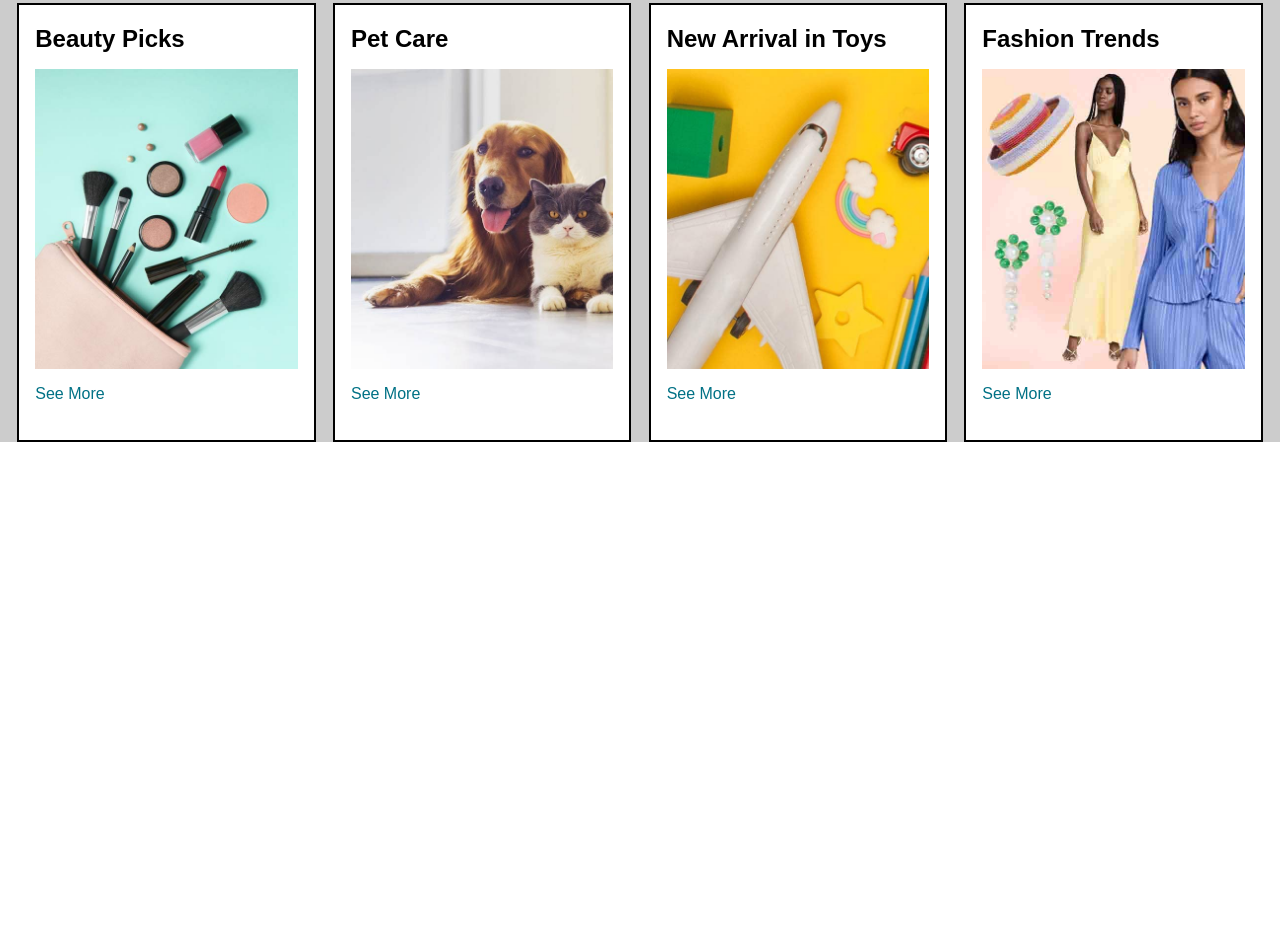
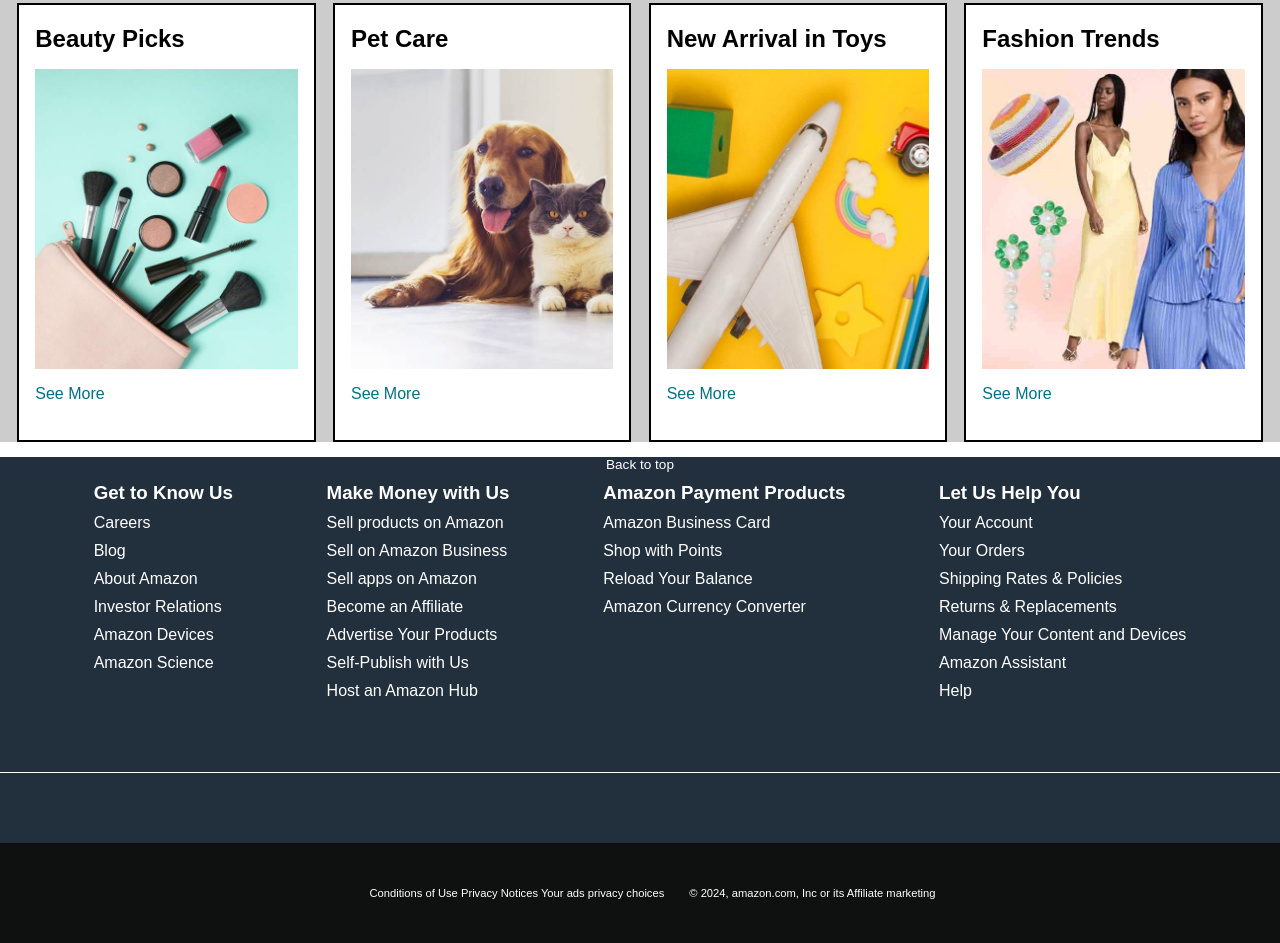
Before and after one commit to isratemma/Amazon-clone, a plain HTML site: page index.html in a window 1280 px wide. Shown: the part 916-1859 px from the top of the page. Before the commit the page ends 1358 px from the top, so only its background shows below. Drawn offline with Linux system fonts and the light colour scheme.

Commit message:
fifth commit

```diff
--- a/index.html
+++ b/index.html
@@ -122,6 +122,72 @@
         </div>
         </div>
     </div>
+    <footer>
+        <div class="foot-panel1">
+            <p>Back to top</p>
+        </div>
+        <div class="foot-panel2">
+            <div class="foot-box">
+                <ul>
+                <h3>Get to Know Us</h3>
+                <p>Careers</p>
+                <p>Blog</p>
+                <p>About Amazon</p>
+                <p>Investor Relations</p>
+                <p>Amazon Devices</p>
+                <p>Amazon Science</p>
+                </ul>
+            </div>
+            <div class="foot-box">
+                <ul>
+                <h3>Make Money with Us</h3>
+                <p>Sell products on Amazon</p>
+                <p>Sell on Amazon Business</p>
+                <p>Sell apps on Amazon</p>
+                <p>Become an Affiliate</p>
+                <p>Advertise Your Products</p>
+                <p>Self-Publish with Us</p>
+                <p>Host an Amazon Hub</p>
+            </ul>
+            </div>
+            <div class="foot-box">
+                <ul>
+                <h3>Amazon Payment Products</h3>
+                <p>Amazon Business Card</p>
+                <p>Shop with Points</p>
+                <p>Reload Your Balance</p>
+                <p>Amazon Currency Converter</p>
+                </ul>
+            </div>
+            <div class="foot-box">
+                <ul>
+                <h3>Let Us Help You</h3>
+                <p>Your Account</p>
+                <p>Your Orders</p>
+                <p>Shipping Rates & Policies</p>
+                <p>Returns & Replacements</p>
+                <p>Manage Your Content and Devices</p>
+                <p>Amazon Assistant</p>
+                <p>Help</p>
+                </ul>
+            </div>
+        </div>
+
+            <div class="foot-panel3">
+                <div class="logo1"></div>
+            </div>
+            <div class="foot-panel4">
+                <div class="pages">
+                    <a>Conditions of Use</a>
+                    <a>Privacy Notices</a>
+                    <a>Your ads privacy choices</a>
+                </div>
+
+                <div class="copyright">
+                    © 2024, amazon.com, Inc or its Affiliate marketing
+                </div>
+            </div>
+    </footer>
 
 </body>
 </html>
--- a/style.css
+++ b/style.css
@@ -164,3 +164,62 @@ span{
 .box-content p{
     color: #007185;
 }
+
+footer{
+    margin-top: 15px;
+}
+
+.foot-panel1{
+    background-color: #232f3e;
+    color: white;
+    display: flex;
+    justify-content: center;
+    align-items: center;
+    font-size: 0.85rem;
+}
+.foot-panel2{
+    background-color: #222f3d;
+    color: white;
+    height: 300px;
+    display: flex;
+    justify-content: space-evenly;
+}
+ul p {
+    display: block;
+    margin-top: 10px;
+}
+ul{
+    margin-top: 10px;
+}
+.foot-panel3{
+    background-color: #222f3d;
+    color: white;
+    border-top: 0.5px solid white;
+    height: 70px;
+    display: flex;
+    justify-content: center;
+    align-items: center;
+}
+.logo1{
+    background-image: url(amazon_logo\ \(1\).png);
+    height: 50px;
+    background-size: cover;
+    height: 100%;
+}
+.foot-panel4{
+    background-color: #0f1111;
+    display: flex;
+    color: white;
+    justify-content: center;
+    align-items: center;
+    height: 100px;
+}
+.pages {
+    font-size: 0.7rem;
+    text-align: center;
+    padding: 25px;
+}
+.copyright{
+    font-size: 0.7rem;
+    text-align: center;
+}
```
